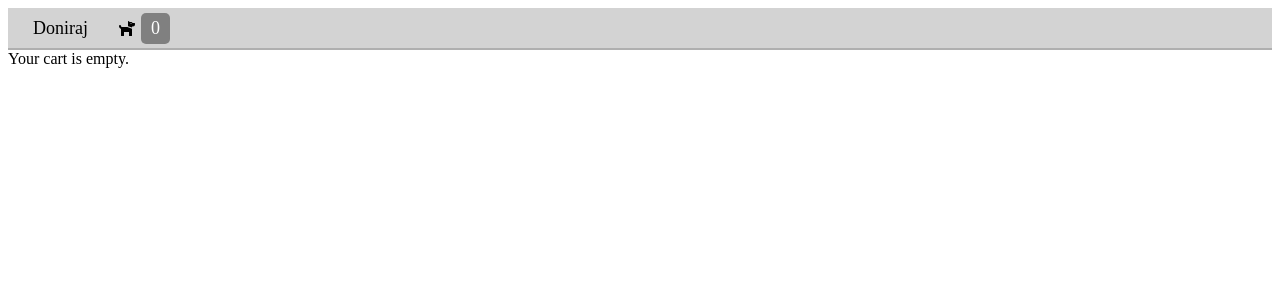
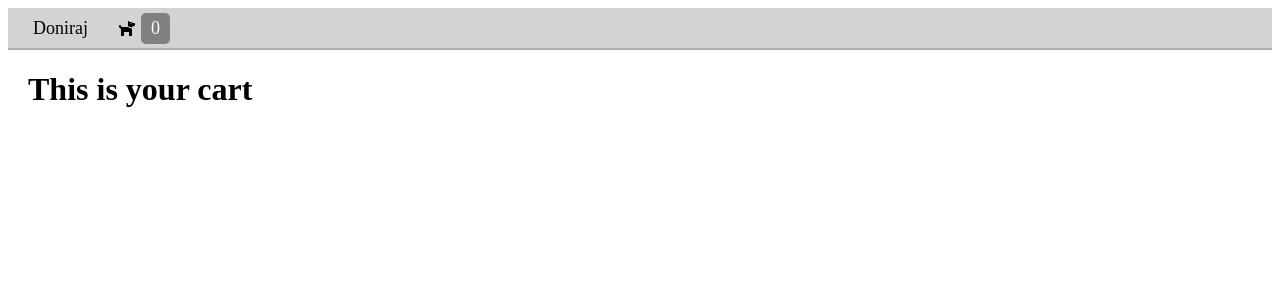
Before and after one commit to jana-gocanin/react-domaci, a React (Create React App) app: page /cart in a window 1280 px wide. Shown: the top 300 px of the page. Built offline with nearby package versions, Linux system fonts and the light colour scheme.

Commit message:
poboljsan add to cart

```diff
--- a/src/App.js
+++ b/src/App.js
@@ -14,6 +14,12 @@ function App() {
         dog.amount = dog.amount + 100;
         const a = cartNum + 100;
         setCartNum(a);
+        if (dog.amount === 1) {
+          updateCart(dog);
+        } else {
+          refreshCart();
+        }
+
         console.log("dog id=", dog.id, "amount=", dog.amount);
       }
     }
@@ -26,6 +32,7 @@ function App() {
           dog.amount = dog.amount - 100;
           const a = cartNum - 100;
           setCartNum(a);
+          refreshCart();
           console.log("dog id=", dog.id, "amount=", dog.amount);
         } else {
           alert("Iznos za doniranje je 0.");
@@ -34,6 +41,17 @@ function App() {
     });
 
   };
+
+  const refreshCart = () => {
+    const newDogs = dogs.filter((dog) => dog.amount > 0);
+    setCartDogs(newDogs);
+  };
+
+  const updateCart = (dog) => {
+    setCartDogs([...cartDogs, dog]);
+  };
+
+
 
   const [dogs, setDogs] = useState([
     {
@@ -57,6 +75,7 @@ function App() {
   ]);
 
   const [cartNum, setCartNum] = useState(0);
+  const [cartDogs, setCartDogs] = useState([]);
 
   return (
     <BrowserRouter className="App">
@@ -72,7 +91,7 @@ function App() {
             />
           }
         />
-        <Route path="/cart" element={<Cart/>} />
+        <Route path="/cart" element={<Cart cartDogs={cartDogs} />} />
       </Routes>
 
     </BrowserRouter>
--- a/src/cart.jsx
+++ b/src/cart.jsx
@@ -1,7 +1,15 @@
 import React from "react";
+import CartDog from "./cartDog";
 
-const Cart = () => {
-    return <div>Your cart is empty.</div>;
+const Cart = ({cartDogs}) => {
+    return (
+        <div className="cart-container">
+          <h1>This is your cart</h1>
+          {cartDogs.map((dog) => (
+            <CartDog key={dog.id} dog={dog} />
+          ))}
+        </div>
+    );
 };
 
 export default Cart;
--- /dev/null
+++ b/src/cartDog.jsx
@@ -0,0 +1,23 @@
+import React from "react";
+
+const CartDog = ({dog}) => {
+    const design = { margin: 10, borderStyle: "dashed" };
+
+
+  return (
+    <div className="card-cart" style={design}>
+      <img className="card-img-left" src="https://picsum.photos/200" alt="Neka slika"/>
+      <div className="card-body">
+        <h3 className="card-title">{dog.title}</h3>
+        <p className="card-text">
+          {dog.description}
+        </p>
+              <h3>Amount: {dog.amount }</h3>
+      </div>
+    </div>
+  );
+
+
+}
+
+export default CartDog
```
